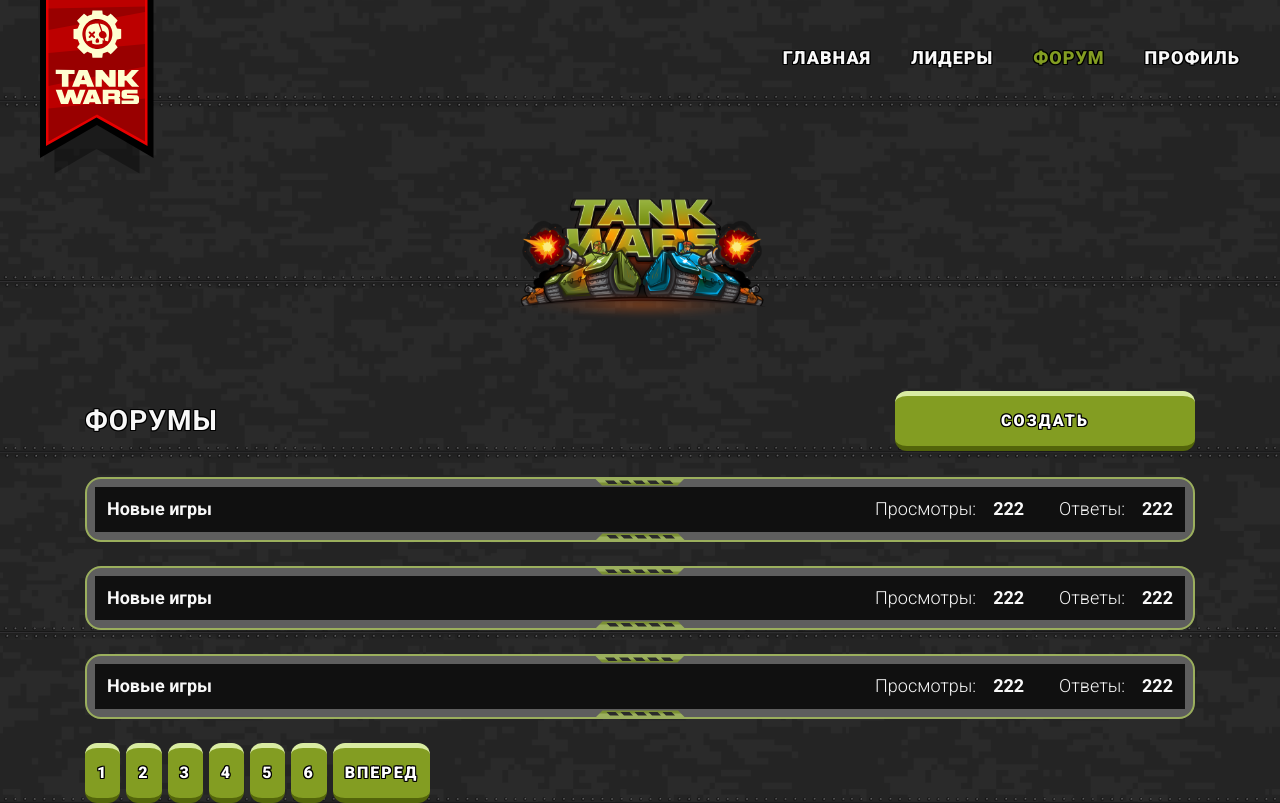
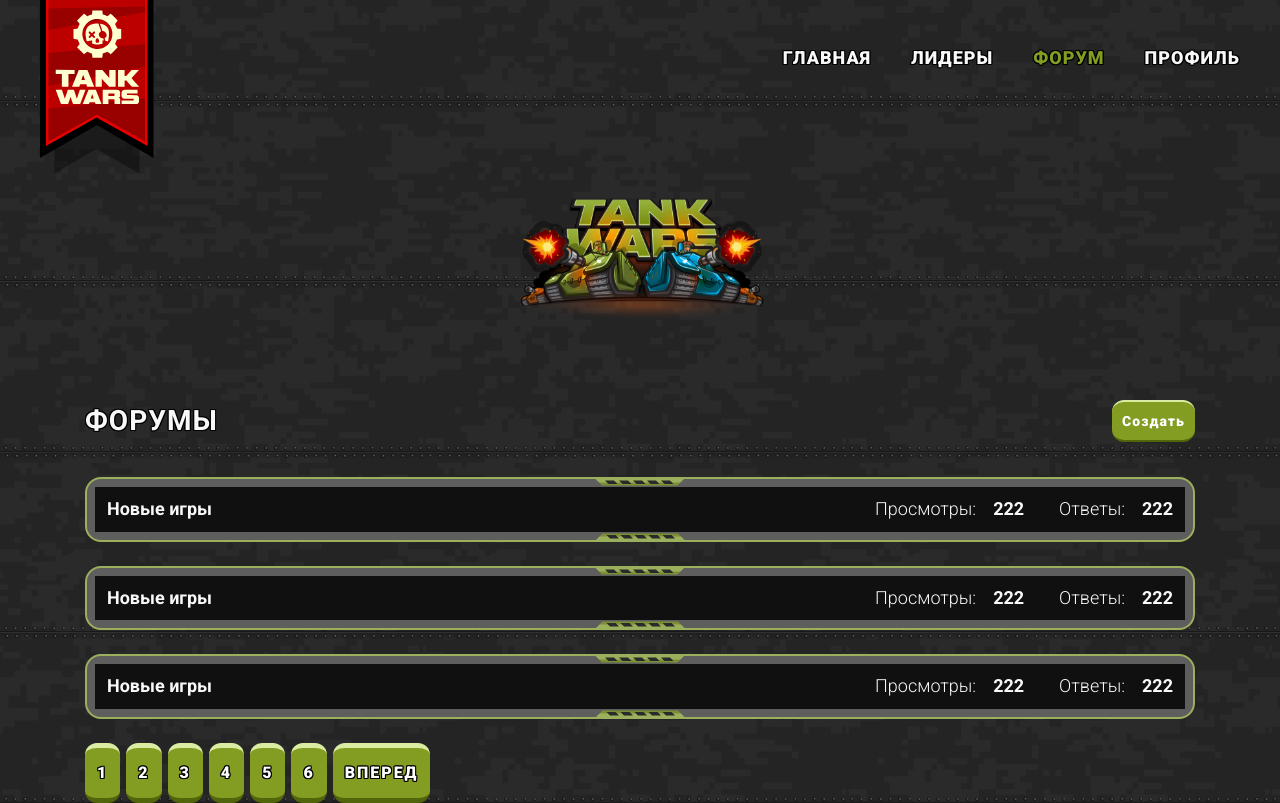
Before and after one commit to Timur233/falcon-tanks, a React (Vite) app in the folder packages/client/: page /forum in a window 1280 px wide. Built offline with nearby package versions, Linux system fonts and the light colour scheme; the HTML template or start-up script is replaced by a standard one.

Commit message:
feat: create button on forum page

```diff
--- a/packages/client/src/pages/Forum/Forum.scss
+++ b/packages/client/src/pages/Forum/Forum.scss
@@ -37,6 +37,19 @@ $title-color: #bebebe;
     &__title {
       display: flex;
       margin: 40px 0;
+    }
+
+    &__create {
+      border-width: 2px;
+      padding: 10px;
+
+      span {
+        text-transform: none;
+        text-shadow: none;
+        font-size: 14px;
+        font-weight: 800;
+        letter-spacing: 1px;
+      }
     }
   }
 
--- a/packages/client/src/pages/Forum/Forum.tsx
+++ b/packages/client/src/pages/Forum/Forum.tsx
@@ -16,11 +16,7 @@ export const Forum = () => {
           text={'Форумы'}
           tagName="h1"
           className="header__title"></PageTitle>
-        <Button
-          className="header__create"
-          href={'/forum/new'}
-          text="Создать"
-          useFixWidth></Button>
+        <Button text="Создать" href="/forum/new" className="header__create" />
       </div>
       <div className="forum-page__threads threads">
         <Card className="threads__item thread">
```
